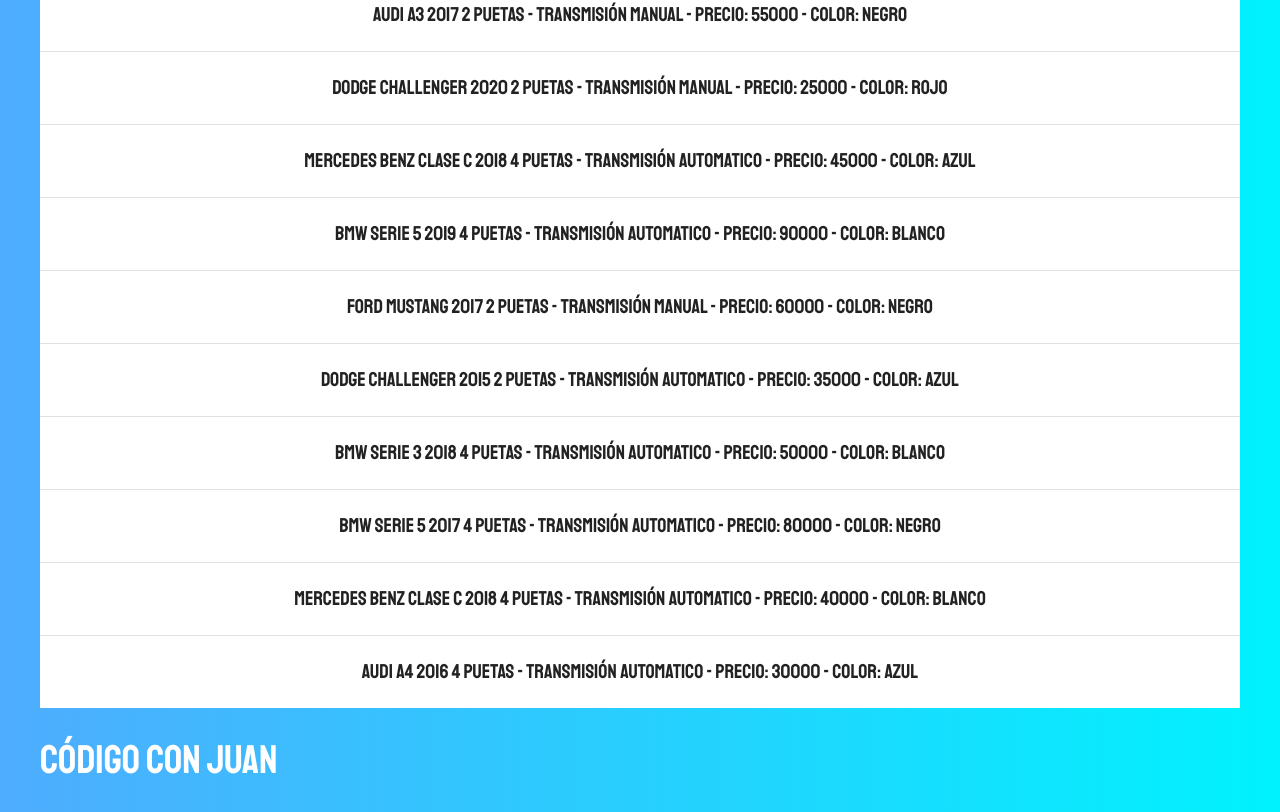
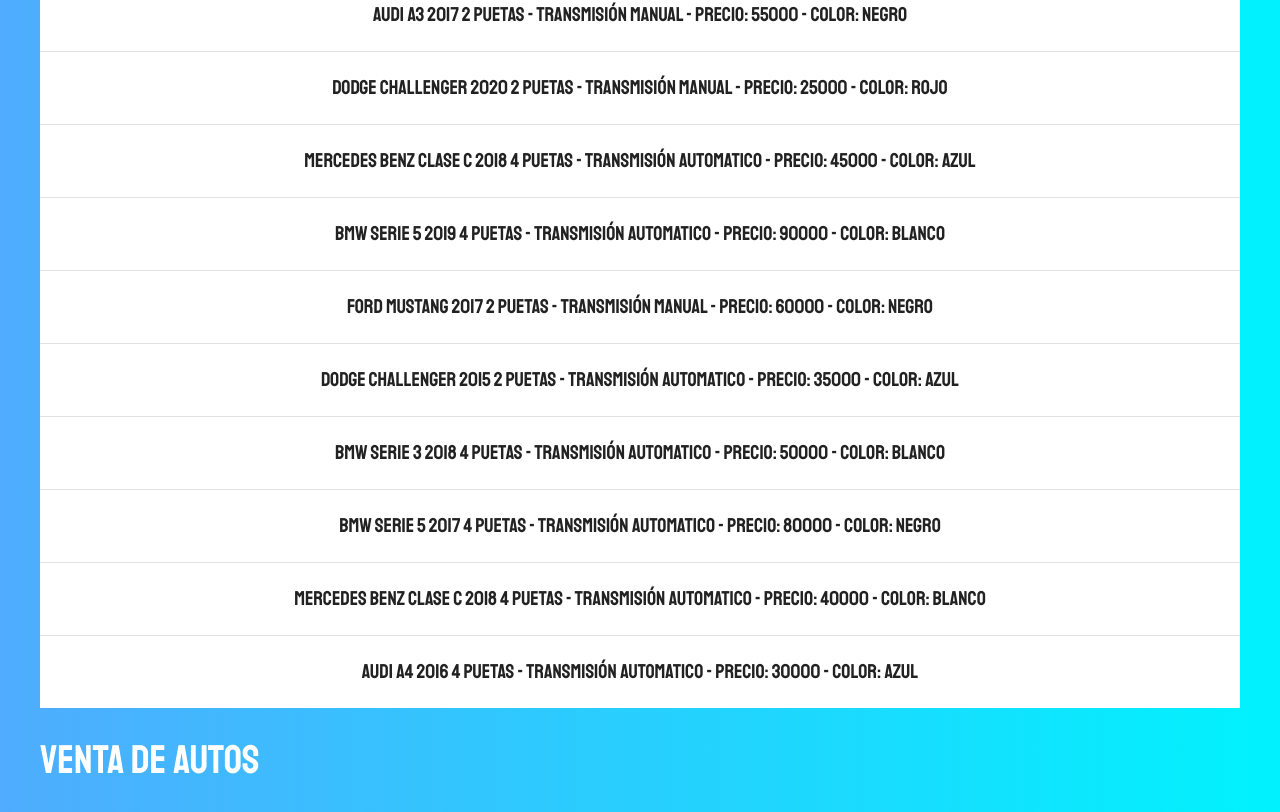
Before and after one commit to jeison78/Jeison78.github.io, a plain HTML site: page js/Proyecto_Buscador/index.html in a window 1280 px wide. Shown: the part 1286-2098 px from the top of the page. Drawn offline with Linux system fonts and the light colour scheme.

Commit message:
Update index.html

```diff
--- a/js/Proyecto_Buscador/index.html
+++ b/js/Proyecto_Buscador/index.html
@@ -102,7 +102,7 @@
         <div id="resultado"></div>
     </div>
 
-    <a class="sitio-web" href="https://www.codigoconjuan.com" rel="nofollow noopener noreferrer" >Código Con Juan</a>
+    <a class="sitio-web" href="https://www.codigoconjuan.com" rel="nofollow noopener noreferrer" >Venta de Autos</a>
 
     <script src="js/db.js"></script>
     <script src="js/app.js"></script>
```
